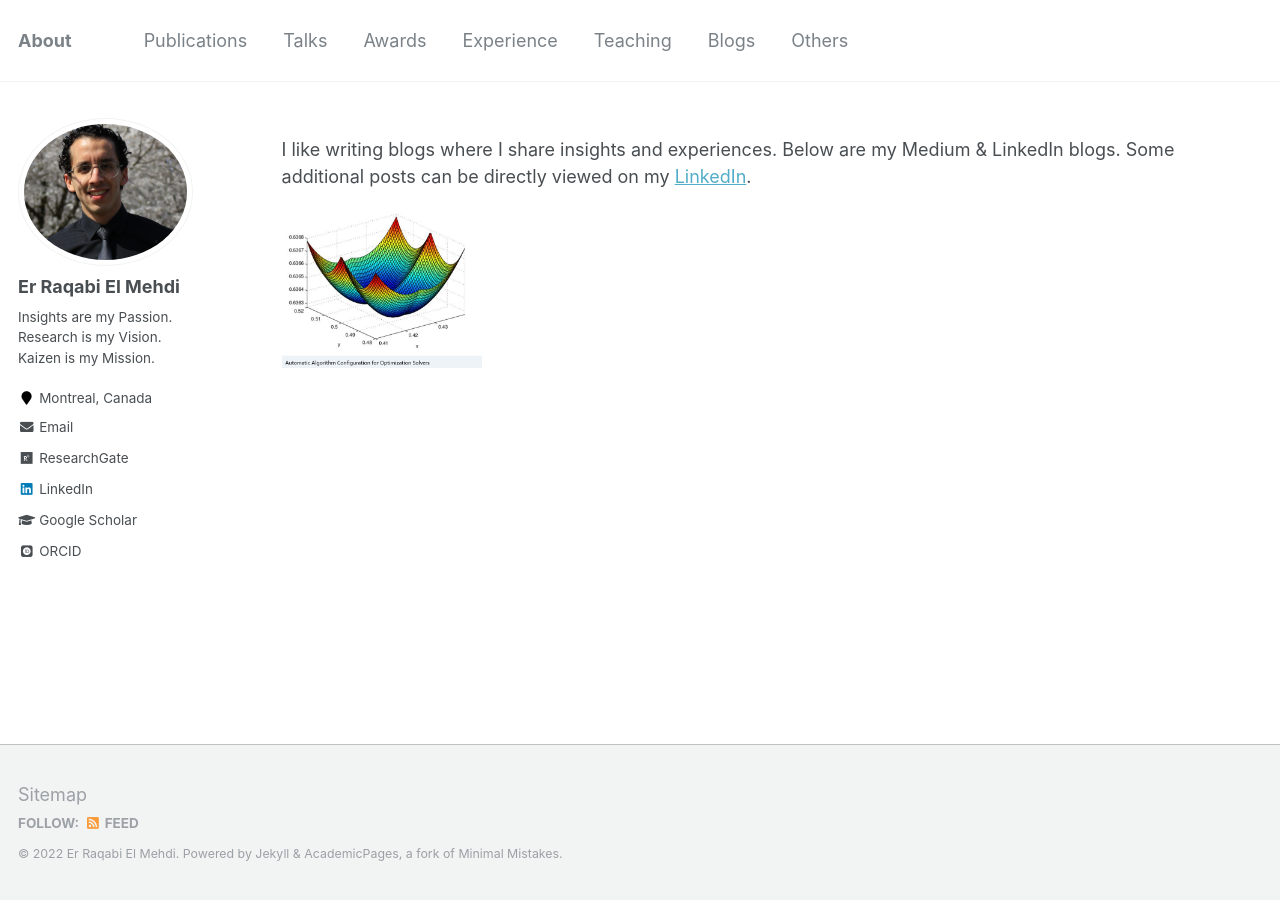
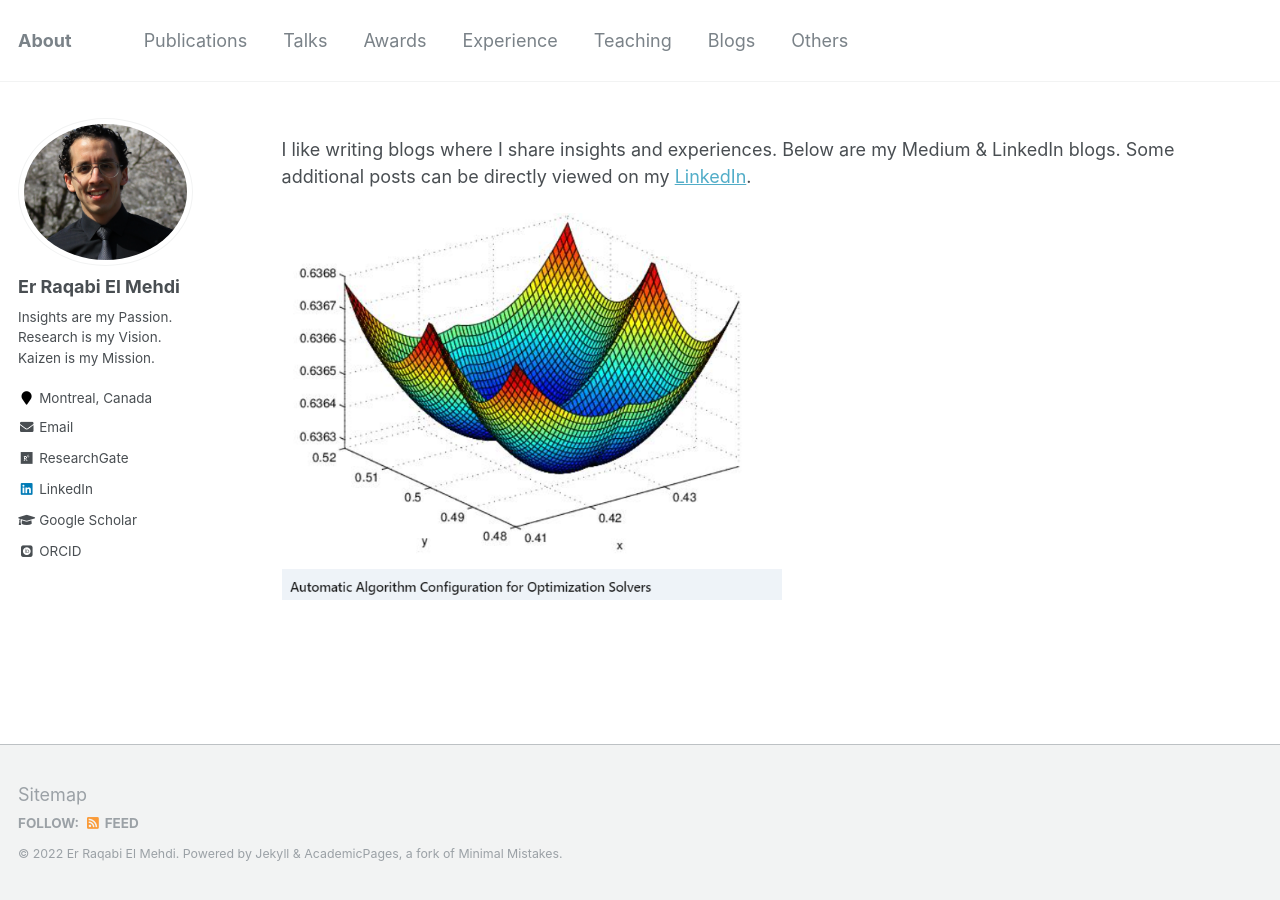
Before and after one commit to RqbMedi/rqbmedi.github.io, a Jekyll site: the page built from _pages/portfolio.md, in a window 1280 px wide. Built offline with Jekyll 4.4.1, drawn with Linux system fonts in a browser that asks for light colours; some web fonts are replaced.

Commit message:
Update portfolio.md

```diff
--- a/_pages/portfolio.md
+++ b/_pages/portfolio.md
@@ -7,4 +7,4 @@ author_profile: true
 
 I like writing blogs where I share insights and experiences. Below are my Medium & LinkedIn blogs. Some additional posts can be directly viewed on my [LinkedIn](www.linkedin.com/in/rqbmedi).
 
-[<img src="http://rqbmedi.github.io/images/Medium_Article_14.png" width="200" height="200" />](https://erraqabielmehdi.medium.com/automatic-algorithm-configuration-for-optimization-solvers-66ac3861a233)
+[<img src="http://rqbmedi.github.io/images/Medium_Article_14.png" width="500" height="500" />](https://erraqabielmehdi.medium.com/automatic-algorithm-configuration-for-optimization-solvers-66ac3861a233)
```
